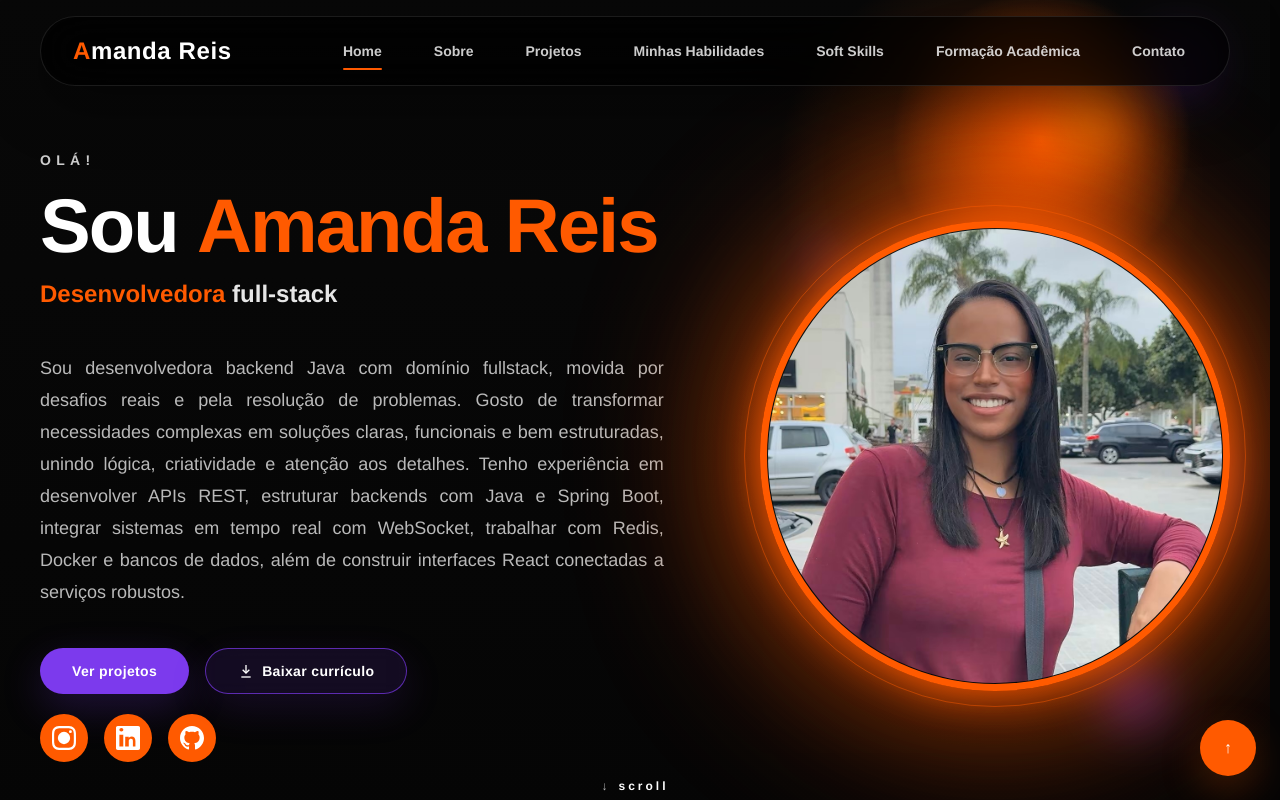
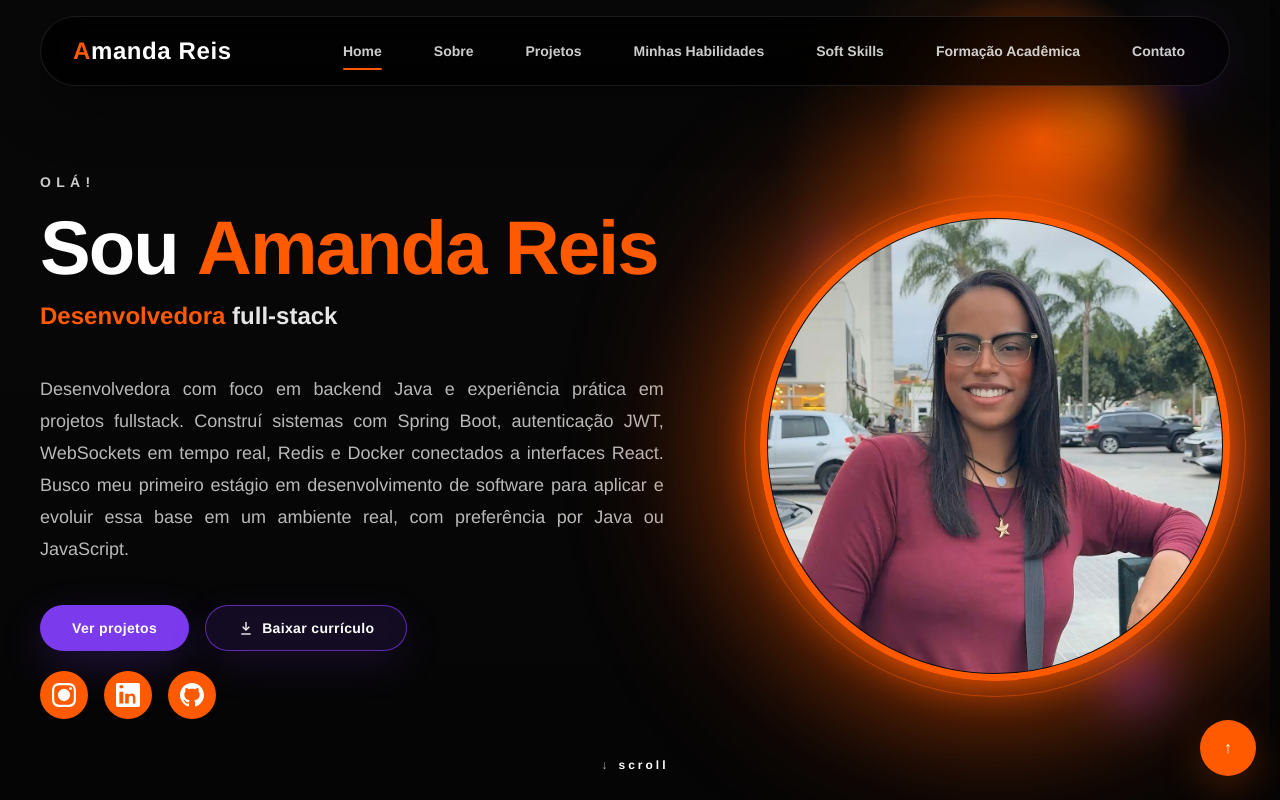
Before and after one commit to AmandaReiz/Portifolio-AmandaReis, a React (Vite) app: page / in a window 1280 px wide. Shown: the top 800 px of the page. Built offline with nearby package versions, Linux system fonts and the light colour scheme.

Commit message:
Update home intro text

```diff
--- a/src/App.jsx
+++ b/src/App.jsx
@@ -359,11 +359,10 @@ export default function App() {
                 </span>
               </p>
               <p className="mt-8 max-w-2xl text-base leading-8 text-justify text-white/72 sm:text-lg">
-                Sou desenvolvedora backend Java com domínio fullstack, movida por desafios reais e pela resolução de problemas.
-                Gosto de transformar necessidades complexas em soluções claras, funcionais e bem estruturadas,
-                unindo lógica, criatividade e atenção aos detalhes. Tenho experiência em desenvolver APIs REST,
-                estruturar backends com Java e Spring Boot, integrar sistemas em tempo real com WebSocket,
-                trabalhar com Redis, Docker e bancos de dados, além de construir interfaces React conectadas a serviços robustos.
+                Desenvolvedora com foco em backend Java e experiência prática em projetos fullstack.
+                Construí sistemas com Spring Boot, autenticação JWT, WebSockets em tempo real, Redis e Docker
+                conectados a interfaces React. Busco meu primeiro estágio em desenvolvimento de software para
+                aplicar e evoluir essa base em um ambiente real, com preferência por Java ou JavaScript.
               </p>
 
               <div className="mt-10 flex flex-col gap-5">
```
